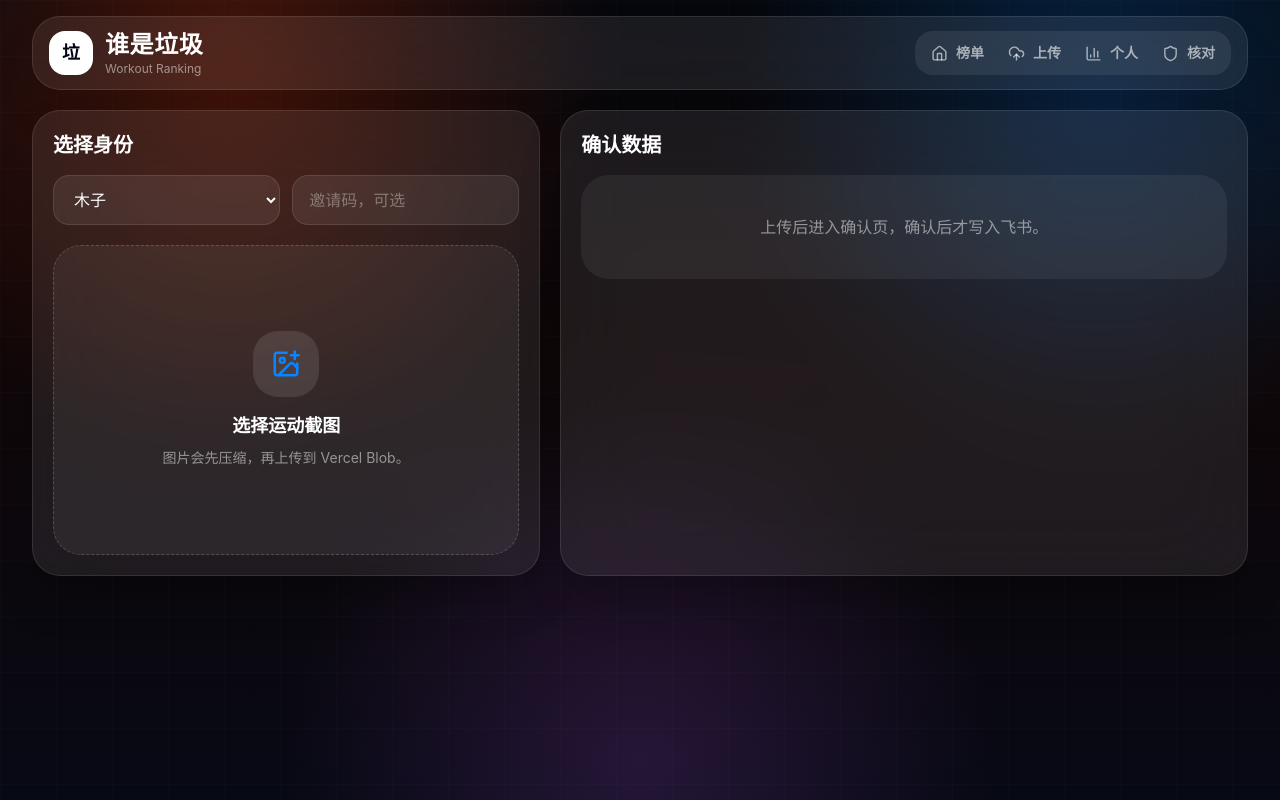
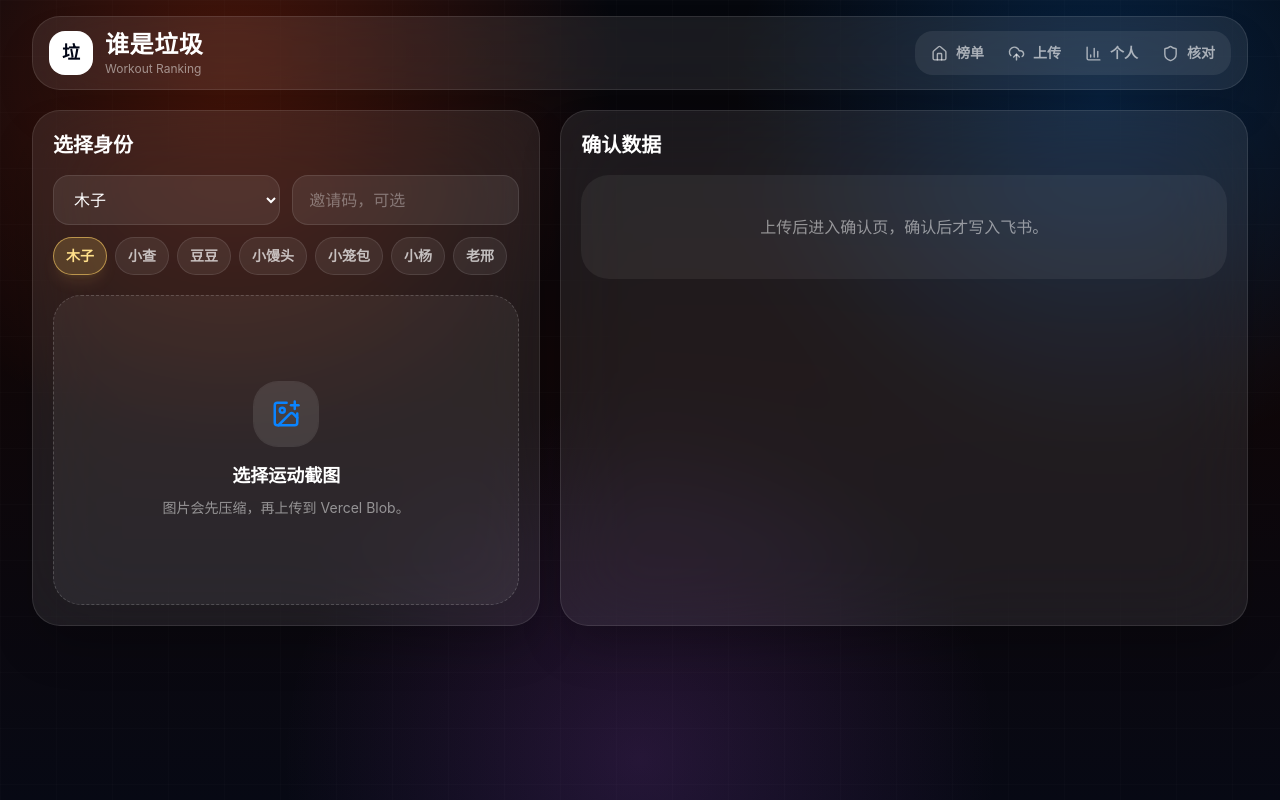
Before and after one commit to loisssss0912/fitness-race, a Next.js app: page /upload in a window 1280 px wide. Built offline with nearby package versions, Linux system fonts and the light colour scheme.

Commit message:
Show all preset users on upload page

```diff
--- a/app/upload/page.client.tsx
+++ b/app/upload/page.client.tsx
@@ -4,10 +4,11 @@ import { upload } from '@vercel/blob/client';
 import { CheckCircle2, ImagePlus, Loader2, Save } from 'lucide-react';
 import { ChangeEvent, FormEvent, useEffect, useState } from 'react';
 import { compressImage } from '@/lib/clientImage';
+import { participants as defaultParticipants } from '@/lib/users';
 import type { OcrDraft, Participant, WorkoutRecord } from '@/types/workout';
 
 export default function UploadClient() {
-  const [participants, setParticipants] = useState<Participant[]>([]);
+  const [participants, setParticipants] = useState<Participant[]>(defaultParticipants);
   const [userId, setUserId] = useState('u_001');
   const [nickname, setNickname] = useState('木子');
   const [invite, setInvite] = useState('');
@@ -18,13 +19,22 @@ export default function UploadClient() {
   const [error, setError] = useState('');
 
   useEffect(() => {
-    fetch('/api/participants').then((res) => res.json()).then((data) => setParticipants(data.participants));
+    fetch('/api/participants')
+      .then((res) => res.json())
+      .then((data) => {
+        if (Array.isArray(data.participants) && data.participants.length) {
+          setParticipants(data.participants);
+        }
+      })
+      .catch(() => setParticipants(defaultParticipants));
   }, []);
 
   function pickUser(id: string) {
     const user = participants.find((item) => item.user_id === id);
     setUserId(id);
-    setNickname(user?.nickname ?? nickname);
+    const nextNickname = user?.nickname ?? nickname;
+    setNickname(nextNickname);
+    setDraft((current) => (current ? { ...current, user_id: id, nickname: nextNickname } : current));
   }
 
   async function handleFile(event: ChangeEvent<HTMLInputElement>) {
@@ -88,6 +98,22 @@ export default function UploadClient() {
           </select>
           <input className="input" placeholder="邀请码，可选" value={invite} onChange={(event) => setInvite(event.target.value)} />
         </div>
+        <div className="mt-3 flex flex-wrap gap-2">
+          {participants.map((item) => (
+            <button
+              key={item.user_id}
+              type="button"
+              onClick={() => pickUser(item.user_id)}
+              className={`rounded-full border px-3 py-2 text-sm font-black transition ${
+                userId === item.user_id
+                  ? 'border-[#ffd166]/60 bg-[#ffd166]/18 text-[#ffe08a] shadow-lg shadow-[#ffd166]/10'
+                  : 'border-white/10 bg-white/7 text-white/70 hover:bg-white/12'
+              }`}
+            >
+              {item.nickname}
+            </button>
+          ))}
+        </div>
         <label className="mt-5 flex min-h-[310px] cursor-pointer flex-col items-center justify-center rounded-[28px] border border-dashed border-white/18 bg-white/6 p-6 text-center transition hover:border-blue-400/50 hover:bg-blue-500/8">
           {preview ? <img src={preview} alt="运动截图预览" className="max-h-[360px] rounded-[28px] object-contain shadow-2xl" /> : (
             <>
```
